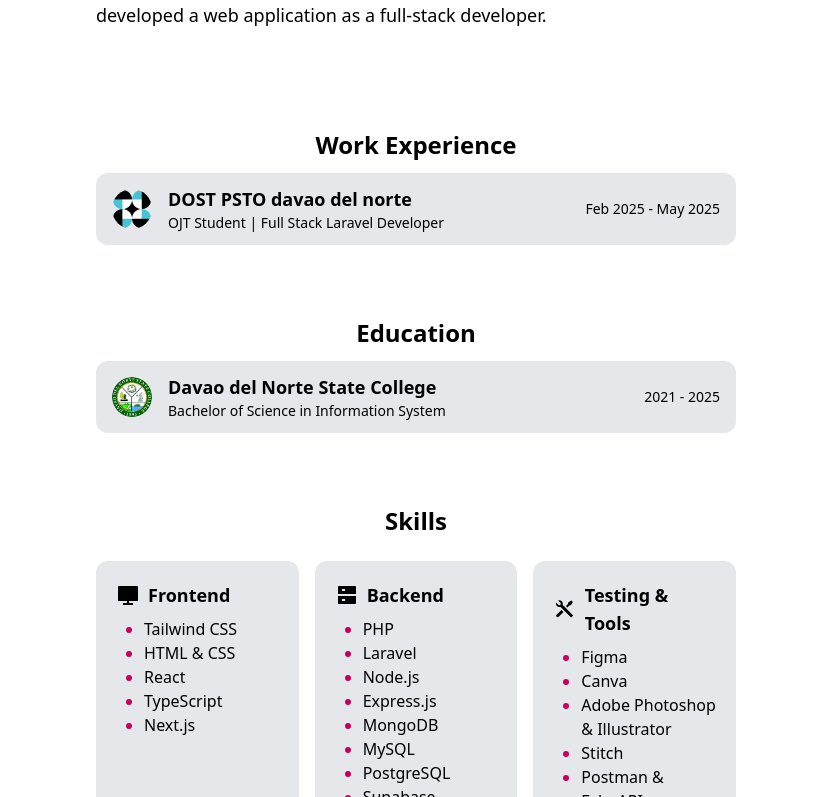
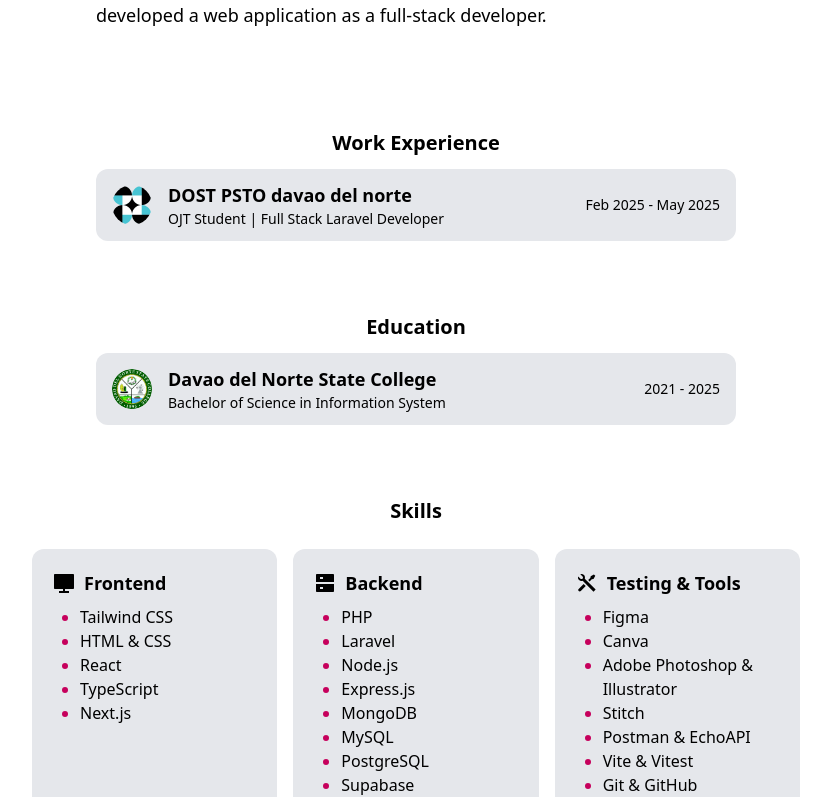
Before and after one commit to reqbahrf/MyPortfolio-react-app, a React (Vite) app: page / in a window 1280 px wide. Shown: the part 1043-1840 px from the top of the page, without its empty margins (224-1055 px from the left). Built offline with nearby package versions, Linux system fonts and the light colour scheme.

Commit message:
style(home): update section heading levels and skills layout

```diff
--- a/src/HomeSection.tsx
+++ b/src/HomeSection.tsx
@@ -108,9 +108,9 @@ export default function HomeSection() {
             developer.
           </div>
         </div>
-        <h2 className='mb-3 text-center text-2xl font-bold text-black xl:text-start dark:text-white'>
+        <h3 className='mb-3 text-center text-xl font-bold text-black xl:text-start dark:text-white'>
           Work Experience
-        </h2>
+        </h3>
         <div className='mb-5 w-[95dvw] md:mb-12 lg:mb-18 lg:w-1/2'>
           <InfoCard
             title='DOST PSTO davao del norte'
@@ -120,9 +120,9 @@ export default function HomeSection() {
             link='https://www.facebook.com/share/p/1H1CjfWftn/'
           />
         </div>
-        <h2 className='mb-3 text-center text-2xl font-bold text-black xl:text-start dark:text-white'>
+        <h3 className='mb-3 text-center text-xl font-bold text-black xl:text-start dark:text-white'>
           Education
-        </h2>
+        </h3>
         <div className='mb-5 w-[95dvw] md:mb-12 lg:mb-18 lg:w-1/2'>
           <InfoCard
             title='Davao del Norte State College'
@@ -132,10 +132,10 @@ export default function HomeSection() {
             link='https://www.davadelnorte.edu.ph/'
           />
         </div>
-        <h2 className='mb-6 text-center text-2xl font-bold text-black xl:text-start dark:text-white'>
+        <h3 className='mb-6 text-center text-xl font-bold text-black xl:text-start dark:text-white'>
           Skills
-        </h2>
-        <div className='mb-5 grid w-[95dvw] grid-cols-1 gap-4 md:mb-12 md:grid-cols-3 lg:mb-18 lg:w-1/2'>
+        </h3>
+        <div className='mb-5 grid w-[95dvw] grid-cols-1 gap-4 md:mb-12 md:grid-cols-3 lg:mb-18 lg:w-3/5'>
           {Object.entries(skills.skills).map(([category, categorySkills]) => (
             <SkillCategoryCard
               key={category}
```
